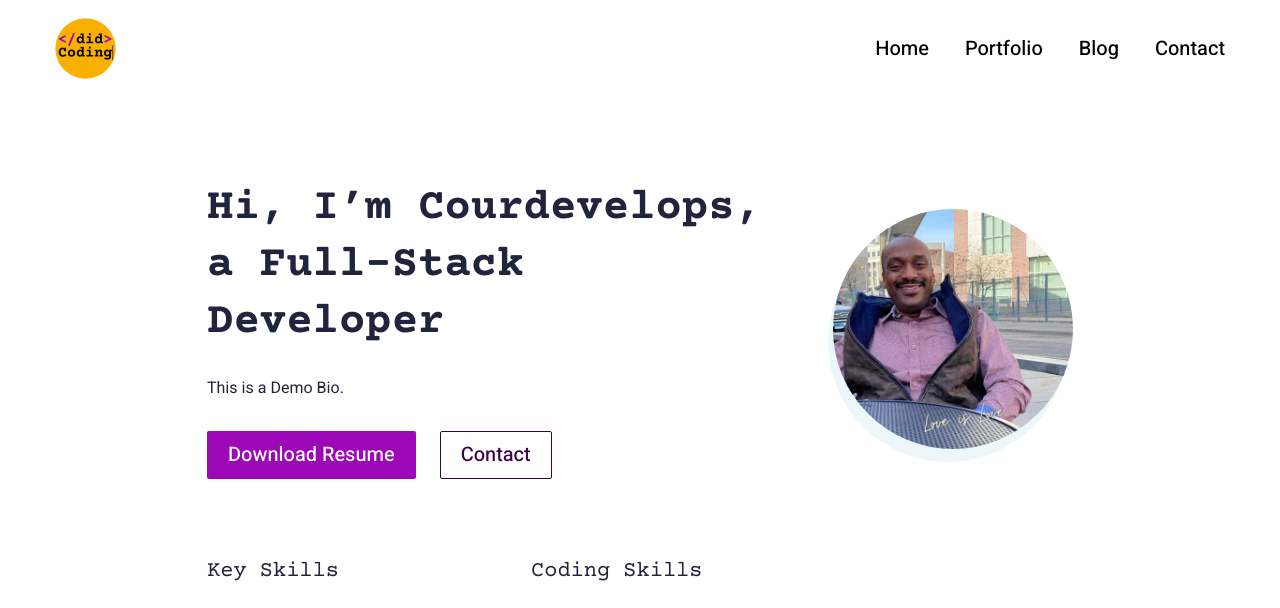
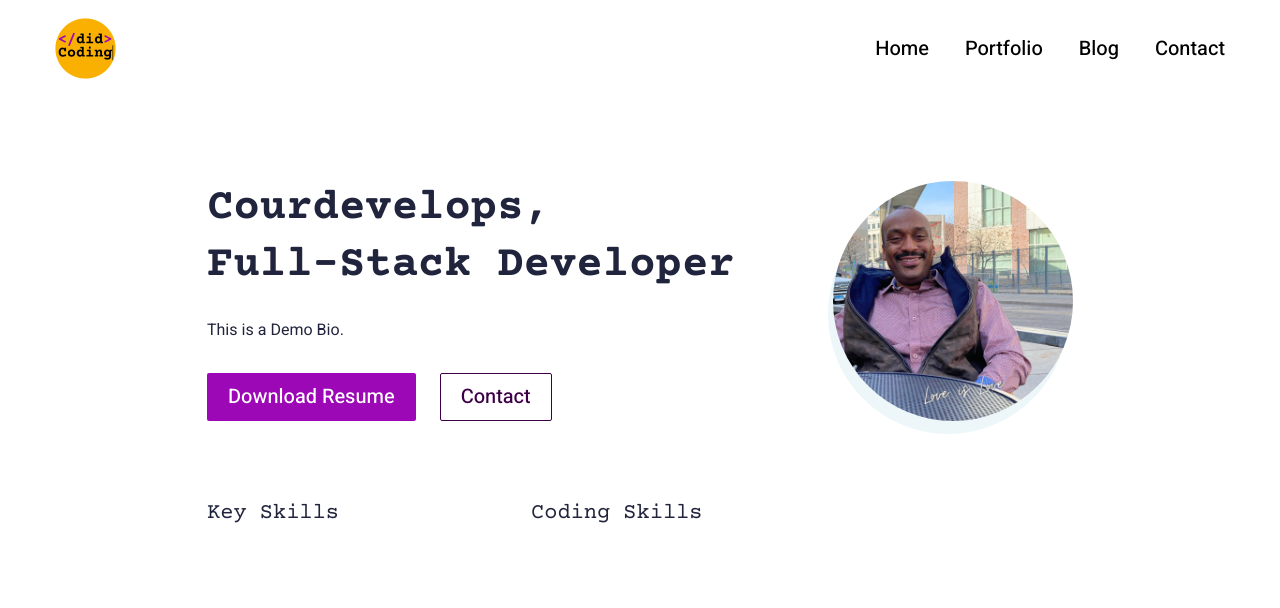
Before and after one commit to courthub74/courdevelops-newportfolio, a Django app: page / in a window 1280 px wide. Shown: the top 608 px of the page. Run offline with Django 4.2, Linux system fonts and the light colour scheme; data comes from the database, SQL or seed files in the repository; both versions use the stored data as it was after the commit; parts of the project's set-up code (start-up, migrations or seed data) failed here and were passed over; some libraries are stand-ins or nearby versions.

Commit message:
header change

```diff
--- a/portfolioapp/templates/portfolioapp/index.html
+++ b/portfolioapp/templates/portfolioapp/index.html
@@ -42,7 +42,7 @@ Start Content
         </div>
         <div class="col-md">
           <div class="bannerContent">
-            <h1 class="xlTitle pb-3">Hi, I’m {{me.first_name|title}}, <br> a {{me.userprofile.title}} </br></h1>
+            <h1 class="xlTitle pb-3">{{me.first_name|title}}, <br> {{me.userprofile.title}} </br></h1>
             <p>{{me.userprofile.bio}}</p>
             <div class="bannerBtnCol">
               <div class="row">
```
Also changed, not shown: db.sqlite3, mediafiles/avatar/FacebookImg.jpg (added), mediafiles/media/work-img.jpg (added), mediafiles/portfolio/FacebookImg.jpg (added), 1 other file.
